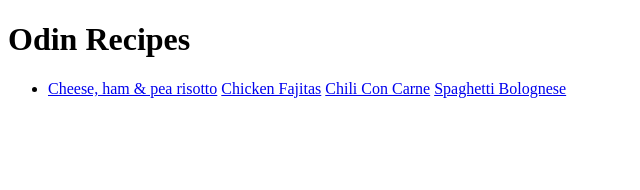
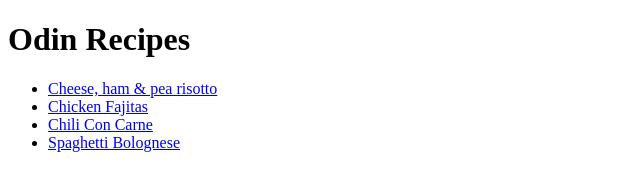
Before and after one commit to amberzfleming/odin_recipes, a plain HTML site: page index.html in a window 1280 px wide. Shown: the whole page, without its empty margins (0-640 px from the left). Drawn offline with Linux system fonts and the light colour scheme.

Commit message:
Fix list of recipes
Now each recipe link is on a new bullet point instead of all on a single bullet point

```diff
--- a/index.html
+++ b/index.html
@@ -8,12 +8,10 @@
     <body>
         <h1>Odin Recipes</h1>
         <ul>
-            <li>
-                <a href="./recipes/risotto_recipe">Cheese, ham & pea risotto</a>
-                <a href="./recipes/fajita_recipe">Chicken Fajitas</a>
-                <a href="./recipes/chili_recipe">Chili Con Carne</a>
-                <a href="./recipes/bolognese_recipe">Spaghetti Bolognese</a>
-            </li>
+            <li><a href="./recipes/risotto_recipe">Cheese, ham & pea risotto</a></li>
+            <li><a href="./recipes/fajita_recipe">Chicken Fajitas</a></li>
+            <li><a href="./recipes/chili_recipe">Chili Con Carne</a></li>
+            <li><a href="./recipes/bolognese_recipe">Spaghetti Bolognese</a></li>
         </ul>
     </body>
 </html>
```
